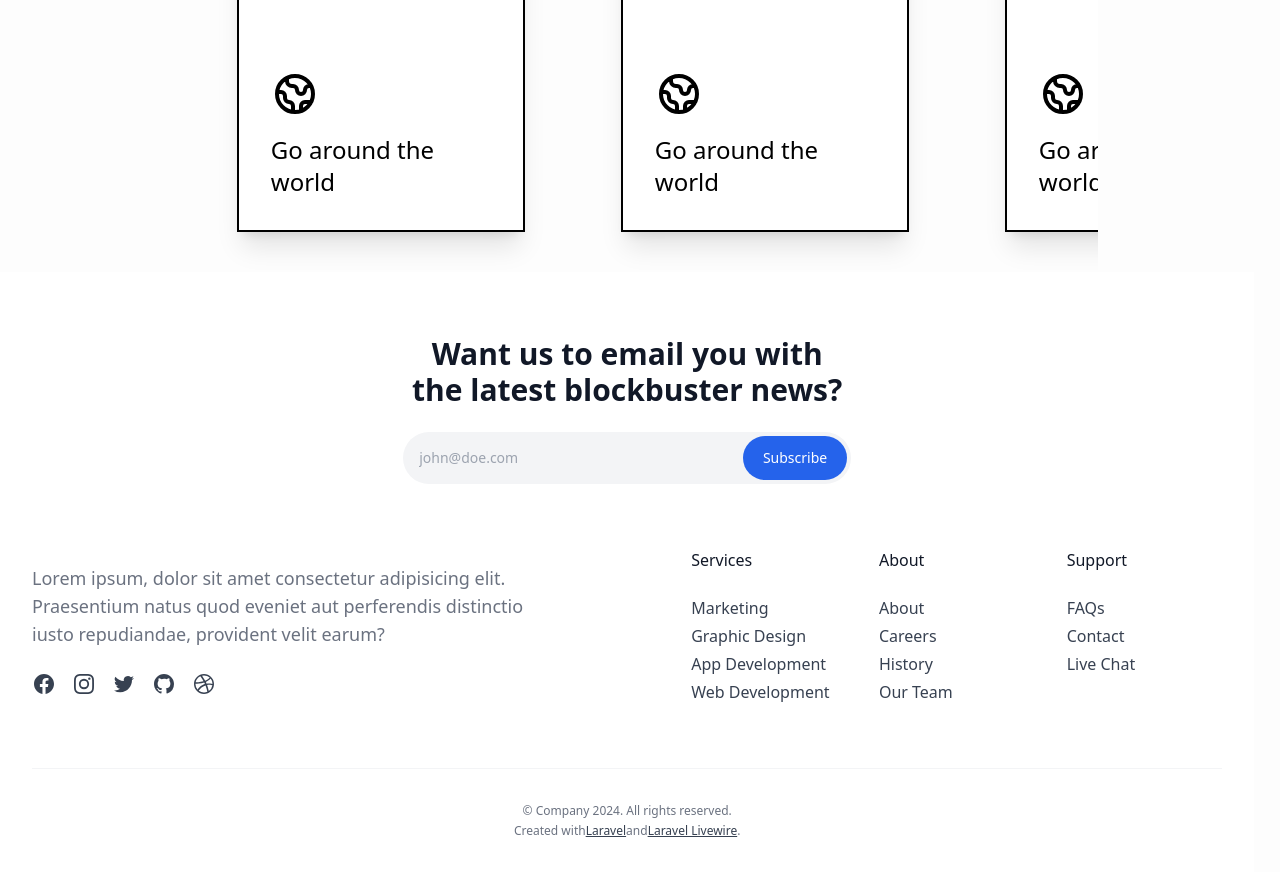
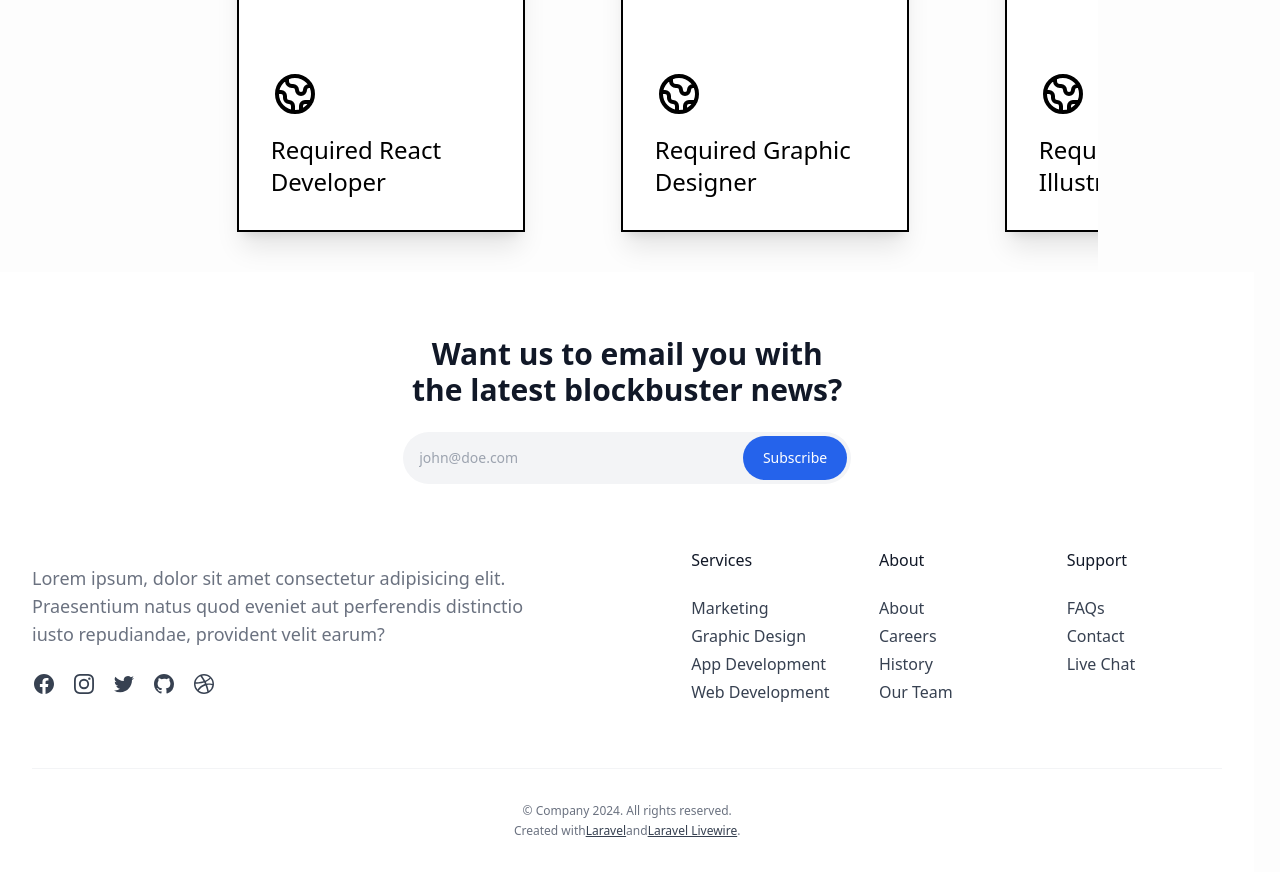
Before and after one commit to Mir0069/pp1, a React (Vite) app: page / in a window 1280 px wide. Shown: the part 1520-2392 px from the top of the page. Built offline with nearby package versions, Linux system fonts and the light colour scheme.

Commit message:
Fix:cards content

```diff
--- a/src/components/Home.jsx
+++ b/src/components/Home.jsx
@@ -117,19 +117,19 @@ const Home = () => {
                     d="M3.055 11H5a2 2 0 012 2v1a2 2 0 002 2 2 2 0 012 2v2.945M8 3.935V5.5A2.5 2.5 0 0010.5 8h.5a2 2 0 012 2 2 2 0 104 0 2 2 0 012-2h1.064M15 20.488V18a2 2 0 012-2h3.064M21 12a9 9 0 11-18 0 9 9 0 0118 0z" />
                 </svg>
 
-                <h2 className="mt-4 text-xl font-medium sm:text-2xl">Go around the world</h2>
+                <h2 className="mt-4 text-xl font-medium sm:text-2xl">Required React Developer</h2>
               </div>
 
               <div
                 className="absolute p-4 opacity-0 transition-opacity group-hover:relative group-hover:opacity-100 group-hover:w-72 sm:p-6 lg:p-8">
-                <h3 className="mt-4 text-xl font-medium sm:text-2xl">Go around the world</h3>
+                <h3 className="mt-4 text-xl font-medium sm:text-2xl">Required React Developer</h3>
 
                 <p className="mt-4 text-sm sm:text-base">
                   Lorem ipsum dolor sit amet consectetur adipisicing elit. Cupiditate, praesentium voluptatem
                   omnis atque culpa repellendus.
                 </p>
 
-                <p className="mt-8 font-bold">Read more</p>
+
               </div>
             </div>
           </span>
@@ -145,19 +145,19 @@ const Home = () => {
                     d="M3.055 11H5a2 2 0 012 2v1a2 2 0 002 2 2 2 0 012 2v2.945M8 3.935V5.5A2.5 2.5 0 0010.5 8h.5a2 2 0 012 2 2 2 0 104 0 2 2 0 012-2h1.064M15 20.488V18a2 2 0 012-2h3.064M21 12a9 9 0 11-18 0 9 9 0 0118 0z" />
                 </svg>
 
-                <h2 className="mt-4 text-xl font-medium sm:text-2xl">Go around the world</h2>
+                <h2 className="mt-4 text-xl font-medium sm:text-2xl">Required Graphic Designer</h2>
               </div>
 
               <div
                 className="absolute p-4 opacity-0 transition-opacity group-hover:relative group-hover:opacity-100 group-hover:w-72 sm:p-6 lg:p-8">
-                <h3 className="mt-4 text-xl font-medium sm:text-2xl">Go around the world</h3>
+                <h3 className="mt-4 text-xl font-medium sm:text-2xl">Required Graphic Designer</h3>
 
                 <p className="mt-4 text-sm sm:text-base">
                   Lorem ipsum dolor sit amet consectetur adipisicing elit. Cupiditate, praesentium voluptatem
                   omnis atque culpa repellendus.
                 </p>
 
-                <p className="mt-8 font-bold">Read more</p>
+
               </div>
             </div>
           </span>
@@ -173,19 +173,19 @@ const Home = () => {
                     d="M3.055 11H5a2 2 0 012 2v1a2 2 0 002 2 2 2 0 012 2v2.945M8 3.935V5.5A2.5 2.5 0 0010.5 8h.5a2 2 0 012 2 2 2 0 104 0 2 2 0 012-2h1.064M15 20.488V18a2 2 0 012-2h3.064M21 12a9 9 0 11-18 0 9 9 0 0118 0z" />
                 </svg>
 
-                <h2 className="mt-4 text-xl font-medium sm:text-2xl">Go around the world</h2>
+                <h2 className="mt-4 text-xl font-medium sm:text-2xl">Requuired Illustrator expert</h2>
               </div>
 
               <div
                 className="absolute p-4 opacity-0 transition-opacity group-hover:relative group-hover:w-72 group-hover:opacity-100 sm:p-6 lg:p-8">
-                <h3 className="mt-4 text-xl font-medium sm:text-2xl">Go around the world</h3>
+                <h3 className="mt-4 text-xl font-medium sm:text-2xl">Requuired Illustrator expert</h3>
 
                 <p className="mt-4 text-sm sm:text-base">
                   Lorem ipsum dolor sit amet consectetur adipisicing elit. Cupiditate, praesentium voluptatem
                   omnis atque culpa repellendus.
                 </p>
 
-                <p className="mt-8 font-bold">Read more</p>
+
               </div>
             </div>
           </span>
```
